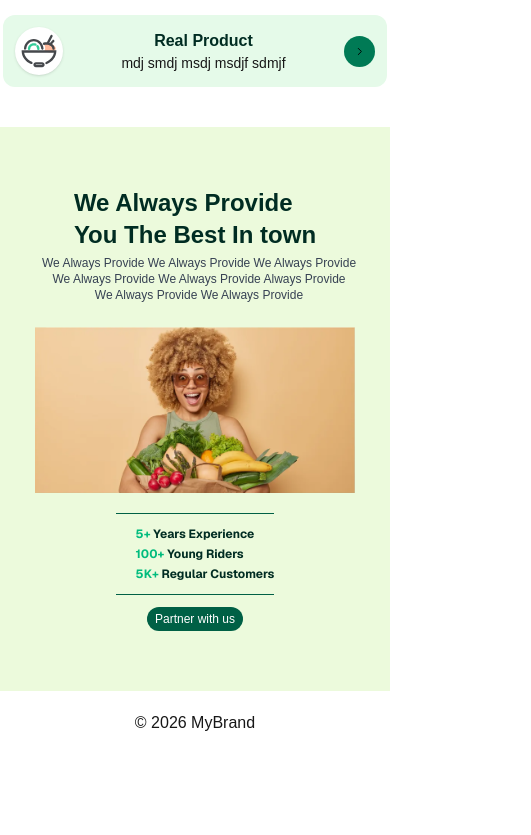
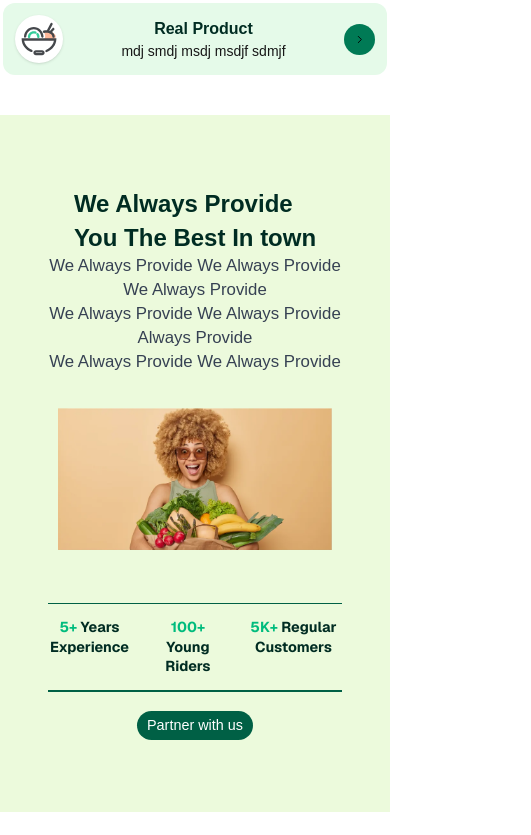
Before and after one commit to mdrifatunnobirifat/Foodie_Fresh, a Next.js app: page / in a window 390 px wide. Shown: the part 1157-1992 px from the top of the page, 531 px wide, since content can reach past the window. Before the commit the page ends 1912 px from the top, so only its background shows below. Built offline with nearby package versions, Linux system fonts and the light colour scheme.

Commit message:
:art: Style: Fix the responsive issue of WeAlwaysProvide for FoodiFresh

```diff
--- /dev/null
+++ b/app/components/Applink.tsx
@@ -0,0 +1,13 @@
+import Image from "next/image";
+
+export default function WeAlwaysProvide() {
+
+    return(
+
+        <div>
+
+        </div>
+    );
+
+
+}
--- a/app/components/Hero.tsx
+++ b/app/components/Hero.tsx
@@ -4,13 +4,13 @@ export default function Hero() {
   return (
     <div className="bg-[#ecfadc]  text-center py-10  space-y-20">
         <div>
-           <h1 className=" font-bold font-sans text-emerald-800  text-3xl md:text-5xl lg:text-6xl">Locally Produced <br/>Delivered Direct To<br/> Your Door</h1>
+           <h1 className=" font-bold font-sans text-emerald-800  text-2xl md:text-4xl lg:text-5xl">Locally Produced <br/>Delivered Direct To<br/> Your Door</h1>
            <p className="mt-4">Using Next.js & Tailwind</p>
         </div>
         <div>
             <Searchbar/>
         </div>
-        <div className=" w-full md:w-3xl lg:w-full h-full items-center">
+        <div className=" w-full md:w-full lg:w-full h-full  px-0 md:px-4 lg:px-3 items-center">
             <Image src="/vecteezy_fast-delivery-by-scooter-on-mobile-e-commerce-concept_17732847.jpg" alt="image" width={7000} height={200}
             className=" object-cover"/>
         </div>
--- a/app/components/WeAlwaysProvide.tsx
+++ b/app/components/WeAlwaysProvide.tsx
@@ -3,30 +3,30 @@ import Image from "next/image";
 export default function WeAlwaysProvide() {
   return (
 
-    <div className="flex flex-col bg-[#ecfadc]  items-center justify-center py-10  ">
-        <div className=" flex flex-col lg:flex-row w-fullS  py-5 items-center text-center lg:text-left  justify-center">
-            <h1 className="text-2xl  lg:text-3xl font-bold text-emerald-950 text-left  ">We Always Provide <br/> You The Best In town</h1>
-            <p className="text-gray-700 text-xs md:text-md items-center   ml-2 md:ml-10  p-1">We Always Provide We Always Provide We Always Provide <br/>We Always Provide We Always Provide Always Provide <br/>We Always Provide We Always Provide </p>
+    <div className="flex flex-col bg-[#ecfadc]  items-center justify-center px-10 py-10 overflow-hidden [zoom:1.2] 2xl:[zoom:2.5] ">
+        <div className=" flex flex-col lg:flex-row w-full  py-5 items-center text-center lg:text-center  justify-evenly  ">
+            <h1 className="text-xl  lg:text-3xl font-bold text-emerald-950 text-left  ">We Always Provide <br/> You The Best In town</h1>
+            <p className="text-gray-700 text-sm md:text-base text-center lg:text-left max-w-md">We Always Provide We Always Provide We Always Provide <br/>We Always Provide We Always Provide Always Provide <br/>We Always Provide We Always Provide </p>
         </div>
 
-        <div className="flex w-xs md:w-lg h-auto lg:w-3xl">
-        <Image src="/WhatWeProvide.png" alt="pic" width={700} height={400}
-        className="object-cover"/>
+        <div className="flex w-full md:w-full lg:w-full justify-center p-2 md:px-10 lg:p-0">
+        <Image src="/WhatWeProvide.png" alt="pic" width={800} height={400}
+        className="object-contain"/>
 
         </div>
 
-        <div  className="flex flex-col-reverse lg:flex-row w-2xl lg:w-2xl  py-5 items-center text-center lg:text-left  gap-3 mmd:gap-5 lg:gap-5  ">
-            <button className="text-xs md:text-md bg-emerald-800 text-white px-2 md:px-5  py-1 md:py-2  rounded-full  text-md hover:bg-emerald-700 transition  whitespace-nowrap ">
+        <div  className="flex flex-col-reverse lg:flex-row w-full  py-5 items-center justify-evenly">
+            <button className="text-xs md:text-sm bg-emerald-800 text-white px-2  md:px-6  py-1 md:py-2  rounded-full  text-md hover:bg-emerald-700 transition  whitespace-nowrap  ">
               Partner with us
             </button>
-            <div className="flex flex-col items-center space-y-3 ">
-                 <div className="h-px  w-full lg:w-lg bg-emerald-800 py-0.4" />
-                 <div className="flex flex-col md:flex-row  space-y-1 md:space-x-5 lg:space-x-5  ml-5 lg:ml-15">
-                    <h1 className="font-sans text-xs md:text-md  lg:text-lg font-bold text-emerald-950 text-left"><span className="text-xs md:text-md lg:text-lg font-bold text-emerald-500 text-left">5+ </span>Years Experience</h1>
-                    <h1 className="font-sans text-xs md:text-md   lg:text-lg font-bold text-emerald-950 text-left"><span className=" text-xs md:text-md lg:text-lg font-bold text-emerald-500 text-left">100+ </span> Young Riders</h1>
-                    <h1 className="font-sans text-xs md:text-md   lg:text-lg font-bold text-emerald-950 text-left"><span className=" text-xs md:text-md lg:text-lg font-bold text-emerald-500 text-left">5K+ </span> Regular Customers </h1>
+            <div className="flex flex-col  w-full lg:w-xl  justify-center py-4 ">
+                 <div className="h-px  w-full lg:w-xl bg-emerald-800 " />
+                 <div className="flex  flex-row  text-center  justify-center w-full gap-4 md:gap-7 lg:gap-20">
+                    <h1 className="font-sans py-3 text-xs md:text-md lg:text-xl font-bold text-emerald-950  sm:text-center "><span className="text-xs md:text-md lg:text-xl font-bold text-emerald-500 text-left  ">5+ </span>Years Experience</h1>
+                    <h1 className="font-sans py-3 text-xs md:text-md lg:text-xl font-bold text-emerald-950  sm:text-center"><span className=" text-xs md:text-md lg:text-xl  font-bold text-emerald-500 text-left ">100+ </span> Young Riders</h1>
+                    <h1 className="font-sans py-3 text-xs md:text-md lg:text-xl font-bold text-emerald-950  sm:text-center"><span className=" text-xs md:text-md lg:text-xl  font-bold text-emerald-500 text-left ">5K+ </span> Regular Customers </h1>
                  </div>
-                 <div className="h-px  w-full lg:w-lg bg-emerald-800 py-0.4 " />
+                 <div className="h-px  w-full   bg-emerald-800 " />
             </div>
         </div>
 
--- a/app/components/WhoweAre.tsx
+++ b/app/components/WhoweAre.tsx
@@ -12,7 +12,7 @@ const Item=[
   return (
     <div className="flex flex-col lg:flex-row items-center justify-center px-0 py-10  ">
 {/* Left*/}
-      <div className=" flex flex-col w-full lg:w-1/2  items-center lg:items-baseline-last text-center lg:text-center">
+      <div className=" flex flex-col w-full lg:w-1/2  items-center lg:items-baseline-last text-center lg:text-center ml-0 lg:ml-10 ">
         <h1 className="text-3xl  lg:text-4xl font-bold text-emerald-950 text-left">Who We Are & <br/>What We Do</h1>
         <p className="text-gray-700">Welcome to our delivery service.<br/>Welcome to our delivery service.</p>
          <div className="flex flex-col items-center lg:items-start space-y-4 max-w-sm md:max-w-lg mx-auto lg:mx-0 w-full">
@@ -31,7 +31,7 @@ const Item=[
 
 {/* Right*/}
       <div className="hidden lg:block lg:w-1/2 relative h-[300px] md:h-[500px] w-full">
-        <Image src="/vecteezy_fast-delivery-by-scooter-on-mobile-e-commerce-concept_17732847.jpg" alt="Delivery scooter icon"fill
+        <Image src="/WhoweAre.png" alt="Delivery scooter icon"fill
           className="object-contain" />
       </div>
     </div>
--- a/app/components/WhoweCard.tsx
+++ b/app/components/WhoweCard.tsx
@@ -7,7 +7,7 @@ interface CardProps {
 export default function WhoweCard({h,p}:CardProps)
 {
     return (
-    <div className="flex items-center bg-[#e5fae9] hover:bg-[#23803a] p-3 rounded-xl cursor-pointer transition-all group w-full max-w-md">
+    <div className="flex items-center bg-[#e5fae9] hover:bg-[#23803a] p-3 rounded-xl cursor-pointer transition-all group w-full sm:px-10 max-w-md">
 
       <div className="bg-white h-12 w-12 rounded-full flex items-center justify-center overflow-hidden p-1 shadow-sm">
         <Image src="/food-svgrepo-com.svg" alt="icon" width={40} height={40}
```
Also changed, not shown: public/WhoweAre.png (added).
